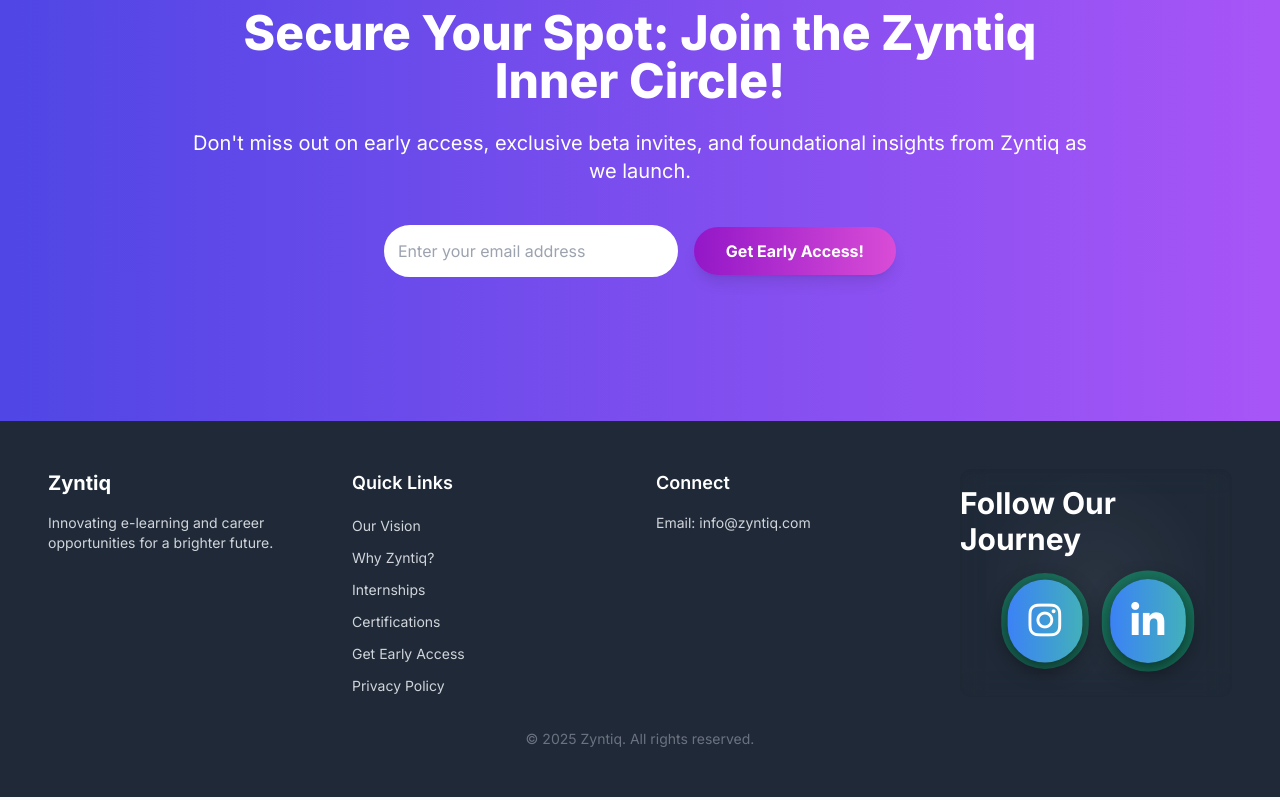
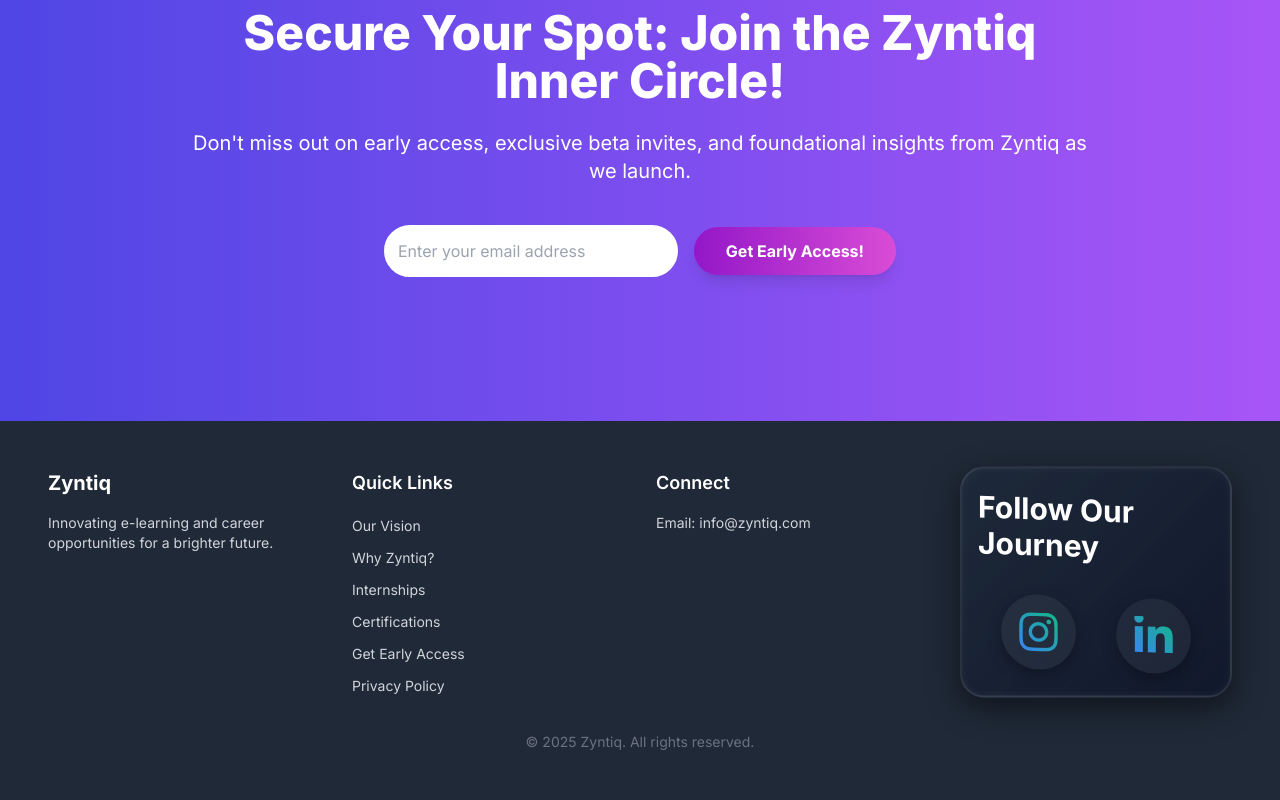
Before and after one commit to zyntiq/zyntiq.github.io, a plain HTML site: page index.html in a window 1280 px wide. Shown: the part 4555-5355 px from the top of the page. Drawn offline with nearby package versions, Linux system fonts and the light colour scheme.

Commit message:
Update index.html

```diff
--- a/index.html
+++ b/index.html
@@ -102,21 +102,29 @@
             100% { background-position: 0% 50%; box-shadow: 0 0 8px rgba(255, 255, 255, 0.3); }
         }
 
-        @keyframes social-icon-pulse {
+        /* New social icon float and pulse animation */
+        @keyframes social-icon-float-pulse {
             0% {
-                transform: scale(1);
-                box-shadow: 0 4px 15px rgba(0,0,0,0.4), 0 0 0 0px rgba(16, 185, 129, 0.3); /* Greenish glow */
+                transform: translateY(0) scale(1);
+                box-shadow: 0 5px 15px rgba(0,0,0,0.4), inset 0 0 0px rgba(16, 185, 129, 0);
+            }
+            25% {
+                transform: translateY(-5px) scale(1.03);
+                box-shadow: 0 8px 20px rgba(0,0,0,0.5), inset 0 0 8px rgba(16, 185, 129, 0.3);
             }
             50% {
-                transform: scale(1.05);
-                box-shadow: 0 6px 20px rgba(0,0,0,0.6), 0 0 0 8px rgba(16, 185, 129, 0.5); /* Stronger greenish glow */
+                transform: translateY(0) scale(1);
+                box-shadow: 0 5px 15px rgba(0,0,0,0.4), inset 0 0 0px rgba(16, 185, 129, 0);
+            }
+            75% {
+                transform: translateY(-5px) scale(1.03);
+                box-shadow: 0 8px 20px rgba(0,0,0,0.5), inset 0 0 8px rgba(16, 185, 129, 0.3);
             }
             100% {
-                transform: scale(1);
-                box-shadow: 0 4px 15px rgba(0,0,0,0.4), 0 0 0 0px rgba(16, 185, 129, 0.3); /* Greenish glow */
+                transform: translateY(0) scale(1);
+                box-shadow: 0 5px 15px rgba(0,0,0,0.4), inset 0 0 0px rgba(16, 185, 129, 0);
             }
         }
-
 
         /* Custom animation utility classes */
         .animate-fade-in { animation: fadeIn 1.5s ease-out forwards; }
@@ -297,6 +305,93 @@
         .gradient-button:hover {
             transform: translateY(-3px) scale(1.03); /* Lift and slightly scale on hover */
             box-shadow: 0 8px 20px rgba(0, 0, 0, 0.4), 0 0 0 4px rgba(217, 76, 214, 0.6); /* Stronger shadow with pink glow */
+        }
+
+        /* New Social Media Container Style */
+        .social-media-container-creative {
+            position: relative;
+            background: linear-gradient(135deg, rgba(30, 41, 59, 0.7) 0%, rgba(15, 23, 42, 0.9) 100%); /* Darker, sophisticated gradient */
+            border: 2px solid rgba(255, 255, 255, 0.1);
+            border-radius: 1.5rem; /* More rounded */
+            padding: 2.5rem 1.5rem; /* More internal space */
+            box-shadow: 0 10px 30px rgba(0, 0, 0, 0.5), inset 0 0 10px rgba(255, 255, 255, 0.05); /* Stronger shadow with inner glow */
+            transform: skewY(-2deg); /* Subtle angle for uniqueness */
+            transition: all 0.5s ease-in-out;
+            overflow: hidden; /* Hide overflow of skewed content if any */
+            animation: floatSubtle 4s infinite ease-in-out; /* Add float animation to container */
+        }
+        .social-media-container-creative:hover {
+            transform: skewY(0deg) scale(1.02); /* Straighten and slightly enlarge on hover */
+            box-shadow: 0 15px 40px rgba(0, 0, 0, 0.7), inset 0 0 20px rgba(255, 255, 255, 0.1);
+        }
+        /* Ensure content inside is not skewed */
+        .social-media-container-creative > * {
+            transform: skewY(2deg); /* Counter-skew children */
+        }
+
+
+        /* New Social Icon Styles */
+        .social-icon-button-creative {
+            position: relative;
+            display: inline-flex;
+            align-items: center;
+            justify-content: center;
+            width: 75px; /* Larger */
+            height: 75px; /* Larger */
+            border-radius: 50%;
+            background: rgba(255, 255, 255, 0.05); /* Subtle transparent background */
+            border: 2px solid transparent; /* Initial transparent border */
+            overflow: hidden;
+            transition: all 0.4s ease-in-out;
+            box-shadow: 0 5px 15px rgba(0,0,0,0.3), inset 0 0 0px rgba(16, 185, 129, 0); /* Initial shadow, no inner glow */
+            cursor: pointer;
+        }
+
+        .social-icon-button-creative::before {
+            content: '';
+            position: absolute;
+            inset: 0;
+            border-radius: 50%;
+            padding: 2px; /* Border thickness */
+            background: linear-gradient(45deg, #3B82F6, #10B981); /* Blue-green gradient for border effect */
+            -webkit-mask: linear-gradient(#fff 0 0) content-box, linear-gradient(#fff 0 0);
+            -webkit-mask-composite: xor;
+            mask-composite: exclude;
+            z-index: 1;
+            opacity: 0; /* Initially hidden border glow */
+            transition: opacity 0.4s ease-in-out;
+        }
+
+        .social-icon-button-creative .fab {
+            z-index: 2;
+            color: #E2E8F0; /* Light gray for icon fallback */
+            font-size: 2.75rem; /* Even larger icon */
+            transition: color 0.4s ease-in-out, transform 0.4s ease-in-out;
+            background: linear-gradient(45deg, #3B82F6, #10B981); /* Icon text gradient */
+            -webkit-background-clip: text;
+            background-clip: text;
+            -webkit-text-fill-color: transparent;
+        }
+
+        .social-icon-button-creative:hover {
+            transform: translateY(-10px) rotate(8deg) scale(1.2); /* More pronounced lift, rotate, and scale */
+            box-shadow: 0 15px 30px rgba(0,0,0,0.6), 0 0 25px rgba(16, 185, 129, 0.8), inset 0 0 15px rgba(16, 185, 129, 0.5); /* Stronger glow and inner shadow on hover */
+        }
+
+        .social-icon-button-creative:hover::before {
+            opacity: 1; /* Show border glow on hover */
+        }
+
+        /* Adjust social-icon-pulse animation for the new structure */
+        @keyframes social-icon-pulse {
+            0%, 100% {
+                transform: translateY(0) scale(1);
+                box-shadow: 0 5px 15px rgba(0,0,0,0.3);
+            }
+            50% {
+                transform: translateY(-3px) scale(1.02); /* Slight lift */
+                box-shadow: 0 8px 20px rgba(0,0,0,0.5), 0 0 10px rgba(16, 185, 129, 0.4); /* Subtle glow */
+            }
         }
     </style>
 </head>
@@ -609,19 +704,19 @@
                 </ul>
             </div>
             <!-- Social Media -->
-            <div class="flex flex-col items-center py-4 rounded-xl bg-gray-700/30 backdrop-blur-md shadow-inner" style="background: radial-gradient(circle at center, rgba(255,255,255,0.05) 0%, transparent 70%);">
-                <h3 class="text-2xl md:text-3xl font-bold text-white mb-4 text-shadow-md">Follow Our Journey</h3>
-                <div class="flex space-x-8 mt-2">
+            <div class="flex flex-col items-center py-6 px-4 social-media-container-creative">
+                <h3 class="text-2xl md:text-3xl font-bold text-white mb-6 text-shadow-md">Follow Our Journey</h3>
+                <div class="flex space-x-10 mt-2">
                     <!-- Instagram Icon -->
                     <a href="https://www.instagram.com/zyntiq_official?utm_source=qr&igsh=a3d3cGFtb3hudWbi" target="_blank" rel="noopener noreferrer"
-                       class="inline-flex items-center justify-center p-5 rounded-full bg-gradient-to-r from-blue-500 to-green-400 text-white shadow-lg transition-all duration-300 transform hover:scale-125 hover:shadow-xl hover:shadow-green-400/50"
-                       style="background-size: 200% auto; animation: social-icon-pulse 3s infinite ease-in-out;">
+                       class="social-icon-button-creative"
+                       style="animation-delay: 0.2s;">
                         <i class="fab fa-instagram text-4xl"></i>
                     </a>
                     <!-- LinkedIn Icon -->
                     <a href="https://www.linkedin.com/company/zyntiq/" target="_blank" rel="noopener noreferrer"
-                       class="inline-flex items-center justify-center p-5 rounded-full bg-gradient-to-r from-blue-500 to-green-400 text-white shadow-lg transition-all duration-300 transform hover:scale-125 hover:shadow-xl hover:shadow-green-400/50"
-                       style="background-size: 200% auto; animation: social-icon-pulse 3s infinite ease-in-out 0.5s;">
+                       class="social-icon-button-creative"
+                       style="animation-delay: 0.5s;">
                         <i class="fab fa-linkedin-in text-4xl"></i>
                     </a>
                 </div>
```
